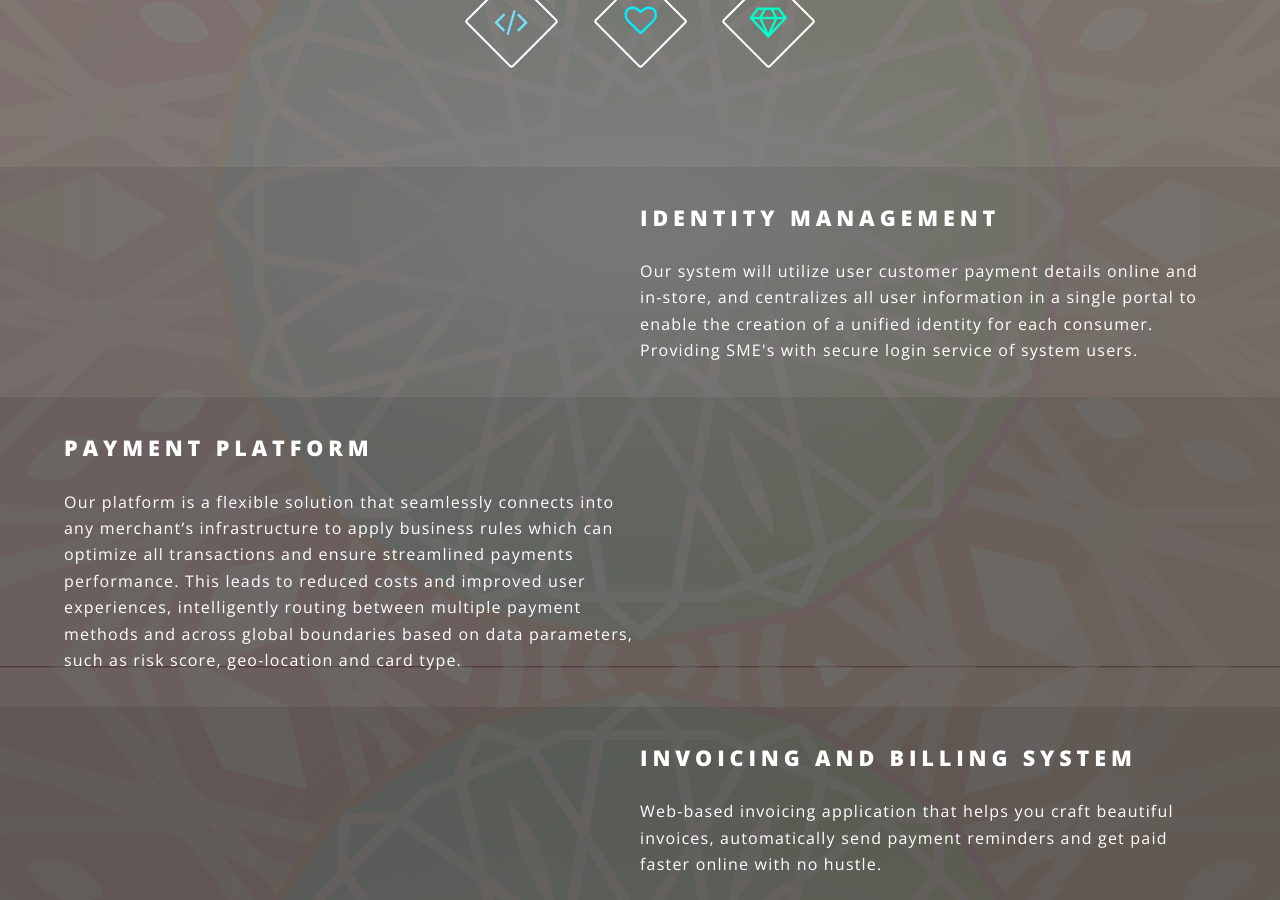
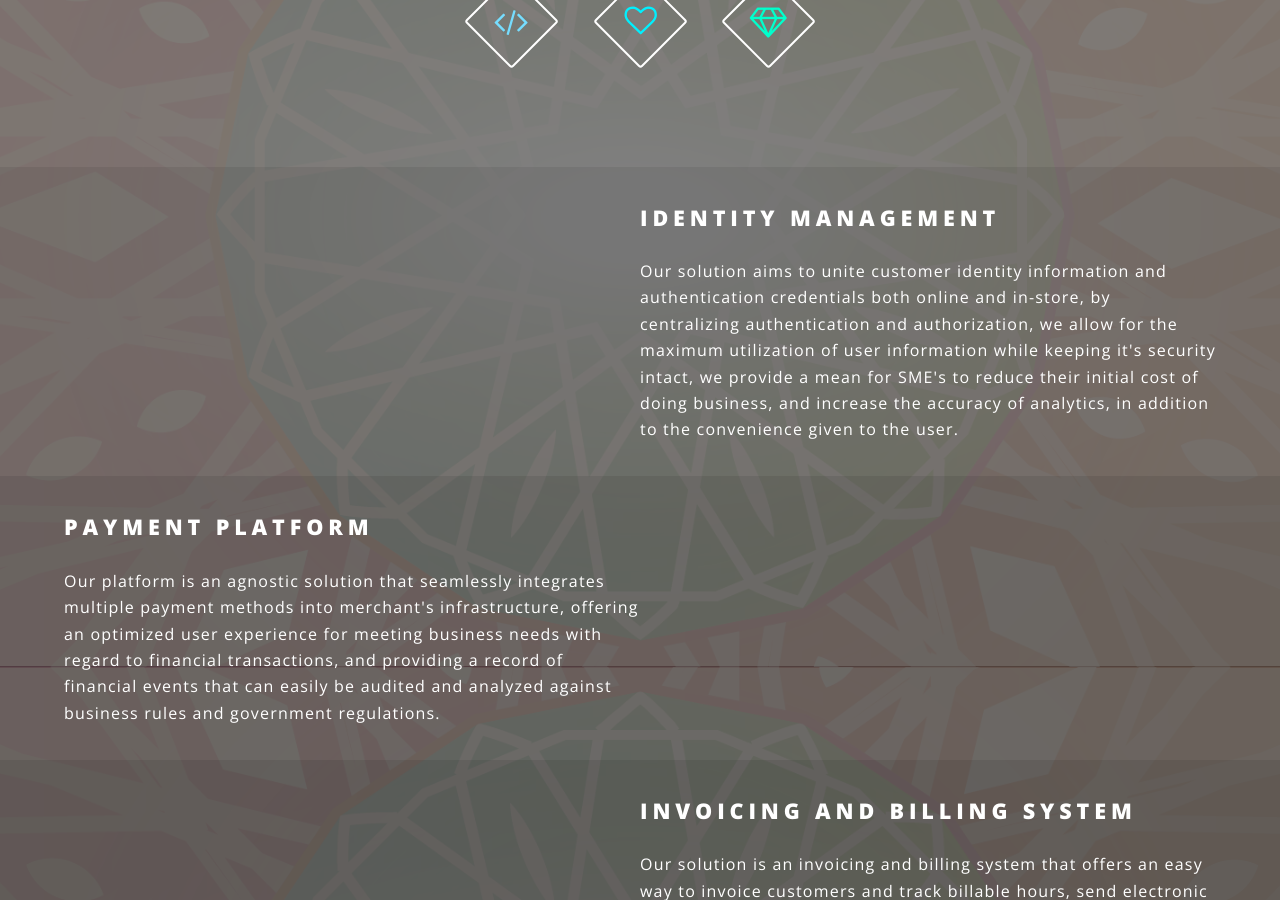
Before and after one commit to iBiziness/iPay.sa, a Jekyll site: the page built from index.html, in a window 1280 px wide and 900 px high, scrolled down 1133 px. Built offline with Jekyll 4.4.1, drawn with Linux system fonts in a browser that asks for light colours; some of the changed text lies outside the part shown.

Commit message:
Updated Content

```diff
--- a/_data/paragraphs.yml
+++ b/_data/paragraphs.yml
@@ -1,11 +1,11 @@
     - title: Identity Management
-      description: Our system will utilize user customer payment details online and in-store, and centralizes all user information in a single portal to enable the creation of a unified identity for each consumer. Providing SME's with secure login service of system users.
+      description: Our solution aims to unite customer identity information and authentication credentials both online and in-store, by centralizing authentication and authorization, we allow for the maximum utilization of user information while keeping it's security intact, we provide a mean for SME's to reduce their initial cost of doing business, and increase the accuracy of analytics, in addition to the convenience given to the user.
       #image: images/pic01.jpg
 
     - title: Payment Platform
-      description: Our platform is a flexible solution that seamlessly connects into any merchant’s infrastructure to apply business rules which can optimize all transactions and ensure streamlined payments performance. This leads to reduced costs and improved user experiences, intelligently routing between multiple payment methods and across global boundaries based on data parameters, such as risk score, geo-location and card type.
+      description: Our platform is an agnostic solution that seamlessly integrates multiple payment methods into merchant's infrastructure, offering an optimized user experience for meeting business needs with regard to financial transactions, and providing a record of financial events that can easily be audited and analyzed against business rules and government regulations.
       #image: images/pic02.jpg
 
     - title: Invoicing and Billing System
-      description: Web-based invoicing application that helps you craft beautiful invoices, automatically send payment reminders and get paid faster online with no hustle.
+      description: Our solution is an invoicing and billing system that offers an easy way to invoice customers and track billable hours, send electronic invoices, payment reminders, and basically helps businesses and freelancers get paid faster and keep cleaner more organized financial records.
       #image: images/pic03.jpg
```
